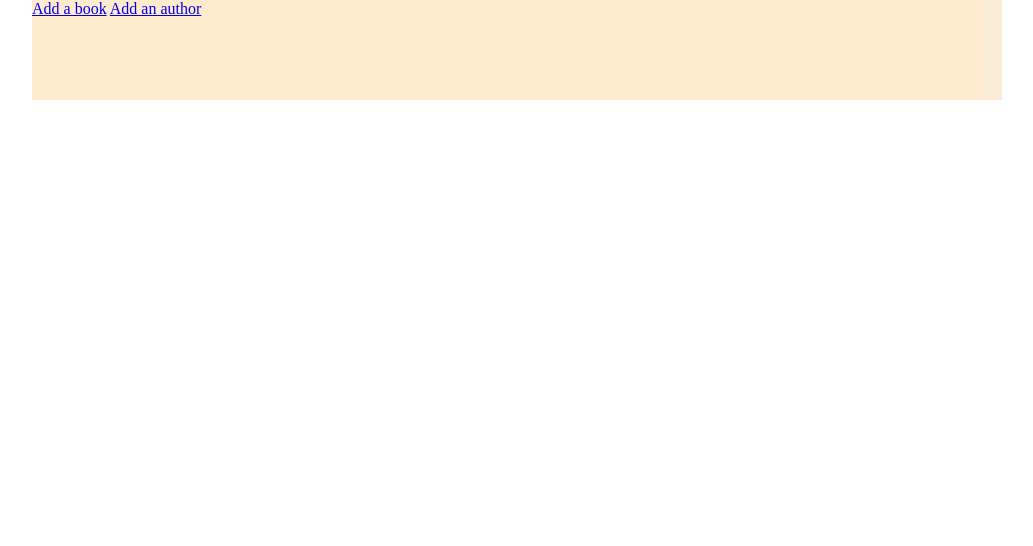
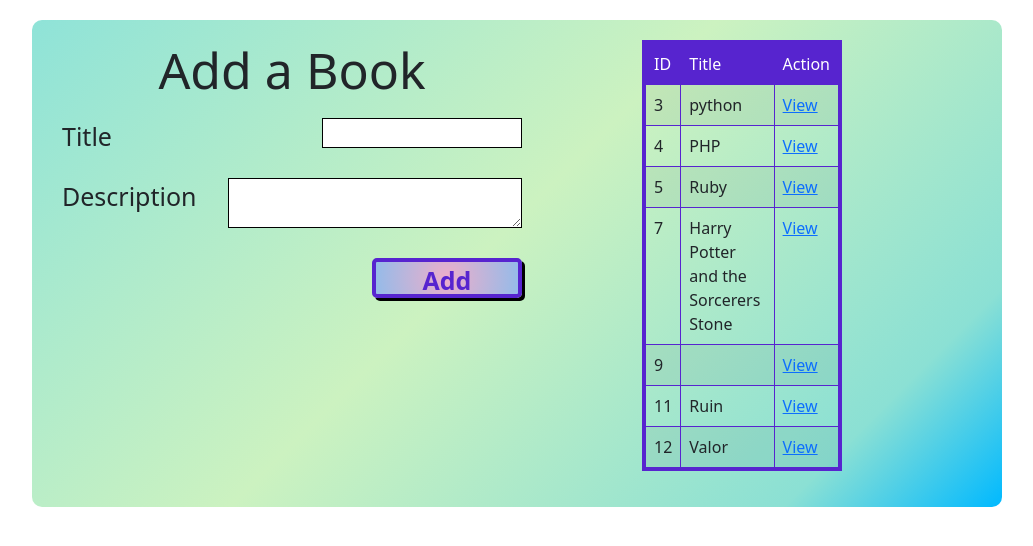
Before and after one commit to Mortr0n/books_and_authors, a Django app: page / in a window 1280 px wide. Shown: the top 546 px of the page, without its empty margins (123-1156 px from the left). Run offline with Django 3.2, Linux system fonts and the light colour scheme; data comes from the database, SQL or seed files in the repository; both versions use the stored data as it was after the commit.

Commit message:
base functionality complete for assignment

```diff
--- a/books_authors_app/static/css/style.css
+++ b/books_authors_app/static/css/style.css
@@ -13,8 +13,14 @@
 #wrapper {
     width: 970px;
     height: auto;
-    margin: 0 auto;
-    background-color: antiquewhite;
+    margin: 20px auto;
+	padding: 20px;
+	display: flex;
+	flex-direction: row;
+	flex-wrap: wrap;
+	border-radius: 10px;
+	background: rgb(143,227,216);
+	background: linear-gradient(135deg, rgba(143,227,216,1) 0%, rgba(204,242,192,1) 47%, rgba(139,224,212,1) 85%, rgba(0,185,255,1) 100%);
 }
 
 #header {
@@ -23,8 +29,98 @@
     background-color: blanchedalmond;
 }
 
+h1 {
+	font-size: 50px;
+}
+
+h2 {
+	font-size: 30px;
+}
+
 .division_box {
-	width: 470px;
+	width: 460px;
 	height: auto;
-	background-color: azure;
+	display: flex;
+	flex-direction: column;
+	flex-wrap: wrap;
+	align-items: center;
+	vertical-align: top;
 }
+
+.input_divider {
+	width: 460px;
+	height: 50px;
+	margin: 10px;
+	display: flex;
+	align-items: flex-start;
+	justify-content: space-between;
+}
+
+.input_divider label {
+	font-size: 25px;
+}
+
+.input_divider input {
+	height: 30px;
+	width: 200px;
+	border: 1px solid black;
+}
+
+.input_divider textarea {
+	height: 50px;
+	border: 1px solid black;
+}
+
+#book_table {
+	width: 200px;
+	border:  4px solid rgb(87, 36, 207);
+}
+
+.table_head {
+	background-color: rgb(87, 36, 207);
+	color: white;
+}
+
+.submit_button {
+	height: 40px;
+	width: 150px;
+	margin: 20px 0 0 320px;
+	padding: 0 0 3px 0;
+	background: rgb(238,174,202);
+	background: radial-gradient(circle, rgba(238,174,202,1) 0%, rgba(148,187,233,1) 100%);
+	color: rgb(87, 36, 207);
+	font-size: 25px;
+	font-weight: 700;
+	border: 4px solid rgb(87, 36, 207);
+	border-radius: 5px;
+	box-shadow: 3px 3px black;
+}
+
+.info_div {
+	width: 940px;
+	margin: 0 30px;
+	display: flex;
+	flex-direction: column;
+	flex-wrap: wrap;
+}
+
+
+
+.description_div {
+	width: 940px;
+	display: flex;
+	flex-direction: row;
+}
+
+.description_div h2 {
+	display: flex;
+}
+
+.description_div p {
+	margin: 15px 0 0 10px;
+	max-width: 650px;
+}
+
+option:first {
+	color: gray;
+}
--- a/books_authors_app/templates/index.html
+++ b/books_authors_app/templates/index.html
@@ -1,20 +1,53 @@
 <!DOCTYPE html>
 <html lang="en">
+
 <head>
     <meta charset="UTF-8">
     <meta http-equiv="X-UA-Compatible" content="IE=edge">
     <meta name="viewport" content="width=device-width, initial-scale=1.0">
-    <title>Books and Authors</title>
+    <title>Add Book</title>
+    <link href="https://cdn.jsdelivr.net/npm/bootstrap@5.0.2/dist/css/bootstrap.min.css" rel="stylesheet" integrity="sha384-EVSTQN3/azprG1Anm3QDgpJLIm9Nao0Yz1ztcQTwFspd3yD65VohhpuuCOmLASjC" crossorigin="anonymous">
     {% load static %}
-    <link rel="stylesheet" href="{% static 'css/style.css' %}">
+    <link rel="stylesheet" href="{% static 'css/style.css' %}" </head>
 
-</head>
 <body>
     <div id="wrapper">
-        <div id="header">
-            <a href="/add_book">Add a book</a>
-            <a href="/add_author">Add an author</a>
+        <div class="division_box">
+
+            <h1>Add a Book</h1>
+            <form action="/add_book" method="POST">
+                {% csrf_token %}
+                <div class="input_divider">
+                    <label for="title">Title</label>
+                    <input name="title_input" type="text">
+                </div>
+                <div class="input_divider">
+                    <label for="description">Description</label>
+                    <textarea name="desc_input" rows="8" cols="30"></textarea>
+                </div>
+                <button type="submit" value="Add" name="add_book" class="submit_button">Add</button>
+            </form>
+        </div>
+        <div class="division_box">
+            <table id="book_table" class="table table_secondary table-striped table-bordered">
+                <tr>
+                    <thead class="table_head">
+                        <th>ID</th>
+                        <th>Title</th>
+                        <th>Action</th>
+                    </thead>
+
+                </tr>
+                {%  for book in all_books %}
+                <tr>
+                    <td>{{book.id}}</td>
+                    <td>{{book.title}}</td>
+                    <td><a href="/get_book/{{book.id}}" value="book.id" name="book_id">View</a></td>
+                </tr>
+                {% endfor %}
+            </table>
         </div>
     </div>
 </body>
+
 </html>
--- a/books_authors_app/urls.py
+++ b/books_authors_app/urls.py
@@ -3,5 +3,12 @@ from . import views
 urlpatterns = [
     path('', views.index),
     path('add_book', views.add_book),
+    path('author', views.author),
     path('add_author', views.add_author),
+    path('get_book/<int:bookID>', views.get_book),
+    path('get_book/author_to_book/<int:bookID>', views.author_to_book),
+    path('get_book/delete_author/<int:bookID>/<int:authorID>', views.delete_author),
+    path('get_author/<int:authorID>', views.get_author),
+    path('get_author/book_to_author/<int:authorID>', views.book_to_author),
+    path('get_author/delete_book/<int:authorID>/<int:bookID>', views.delete_book),
 ]
--- a/books_authors_app/views.py
+++ b/books_authors_app/views.py
@@ -1,13 +1,99 @@
 from django.shortcuts import render, HttpResponse, redirect
+from .models import Books, Authors
+
+
+
 
 def index(request):
-
-    return render(request, 'index.html')
+    context = {
+        "all_books" : Books.objects.all(),
+    }
+    return render(request, 'index.html', context)
 
 def add_book(request):
+    new_book = Books.objects.create(
+        title=request.POST['title_input'],
+        desc=request.POST['desc_input']
+    )
+    return redirect('/')
 
-    return render(request, 'add_book.html')
+def author(request):
+    context = {
+        "all_authors" : Authors.objects.all(),
+    }
+    return render(request, 'author.html', context)
 
 def add_author(request):
+    new_author = Authors.objects.create(
+        first_name=request.POST['first_name_input'],
+        last_name=request.POST['last_name_input'],
+        notes=request.POST['notes_input']
+        )
+    return redirect('/author')
 
-    return render(request, 'add_author.html')
+def get_author(request, authorID):
+    this_author = Authors.objects.get(id=authorID)
+
+    context = {
+        'this_author' : this_author,
+        'all_books' : Books.objects.all()
+    }
+    return render(request, 'author_info.html', context)
+
+def book_to_author(request, authorID):
+
+    this_author = Authors.objects.get(id=authorID)
+    book_to_add = request.POST['add_book_input']
+    # looking to make it not add books that are already added
+    # if Books.objects.filter(id=book_to_add):
+    #     return redirect(f'/get_author/{authorID}')
+
+    this_author.book.add(book_to_add)
+    return redirect(f'/get_author/{authorID}')
+
+
+
+def delete_book(request, authorID, bookID):
+    # Important note!  If I want to pass the bookID as as a gettable variable I would
+    # need to either pass them all into request.session during the author page load or
+    # pass it in a form using a button or something.
+    if Books.objects.filter(id=bookID):
+        this_author = Authors.objects.get(id=authorID)
+        this_book = Books.objects.get(id=bookID)
+        this_author.book.remove(this_book)
+    # if you want to delete the book from the books table do the next thing
+    # if Books.objects.filter(id=bookID):
+    #     book_to_delete = Books.objects.get(id=bookID)
+    #     book_to_delete.delete()
+    return redirect(f'/get_author/{authorID}')
+
+def delete_author(request, bookID, authorID):
+    if Authors.objects.filter(id=authorID):
+        this_book = Books.objects.get(id=bookID)
+        this_author = Authors.objects.get(id=authorID)
+        this_book.author.remove(this_author)
+    return redirect(f'/get_book/{bookID}')
+
+def get_book(request, bookID):
+    this_book = Books.objects.get(id=bookID)
+    all_authors = Authors.objects.all()
+    # need to loop through this_book object and create a list.
+    # if then create a new variable by adding only authors not in the list to it
+    # author_list = []
+    # for b in this_book.author:
+    #     if book_to_add!= this_author.book[b]:
+    #         author_list.append(this_author.book[b])
+    #     else:
+    #         continue
+    # to do this as session I would need to pass strings that were taken individually as variables.
+    context = {
+        'this_book' : this_book,
+        'all_authors' : all_authors
+    }
+    return render(request, 'book_info.html', context)
+
+def author_to_book(request, bookID):
+    this_book = Books.objects.get(id=bookID)
+    author_to_add = request.POST['add_author_input']
+    this_book.author.add(author_to_add)
+    return redirect(f'/get_book/{bookID}')
```
Also changed, not shown: books_authors_app/templates/add_author.html (deleted, +0 -30 lines), books_authors_app/templates/add_book.html (deleted, +0 -28 lines), books_authors_app/templates/author.html (added, +55 -0 lines), books_authors_app/templates/author_info.html (added, +45 -0 lines), books_authors_app/templates/book_info.html (added, +44 -0 lines), author.PNG (added), book.PNG (added), db.sqlite3.
